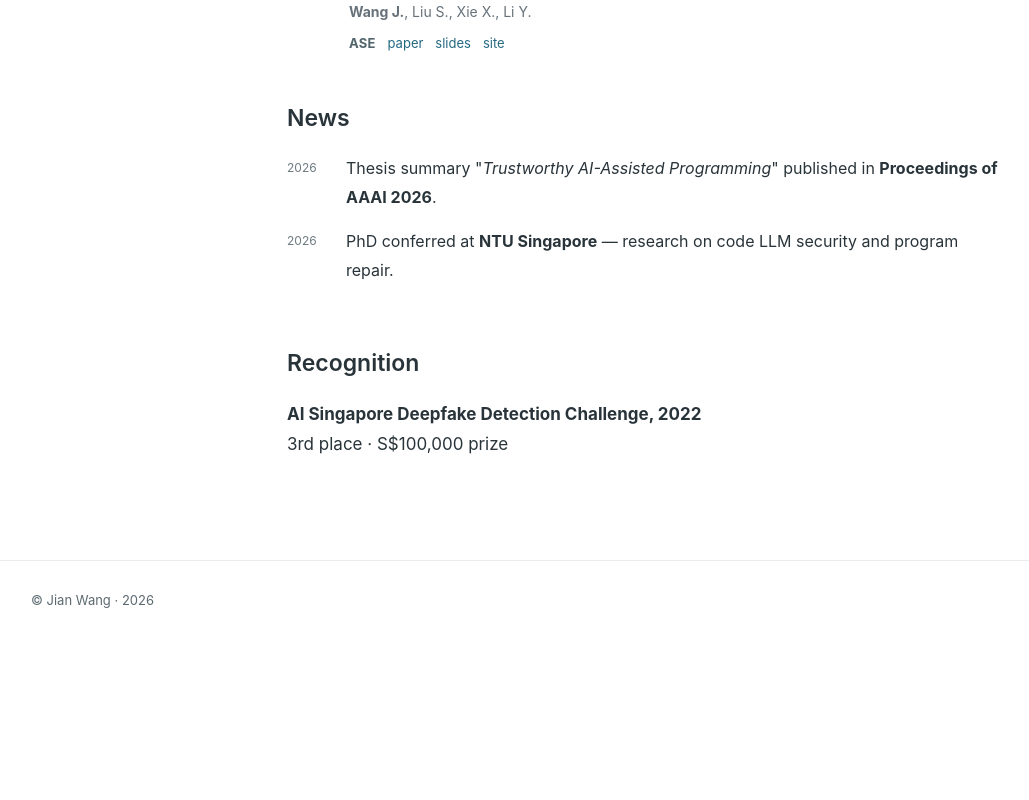
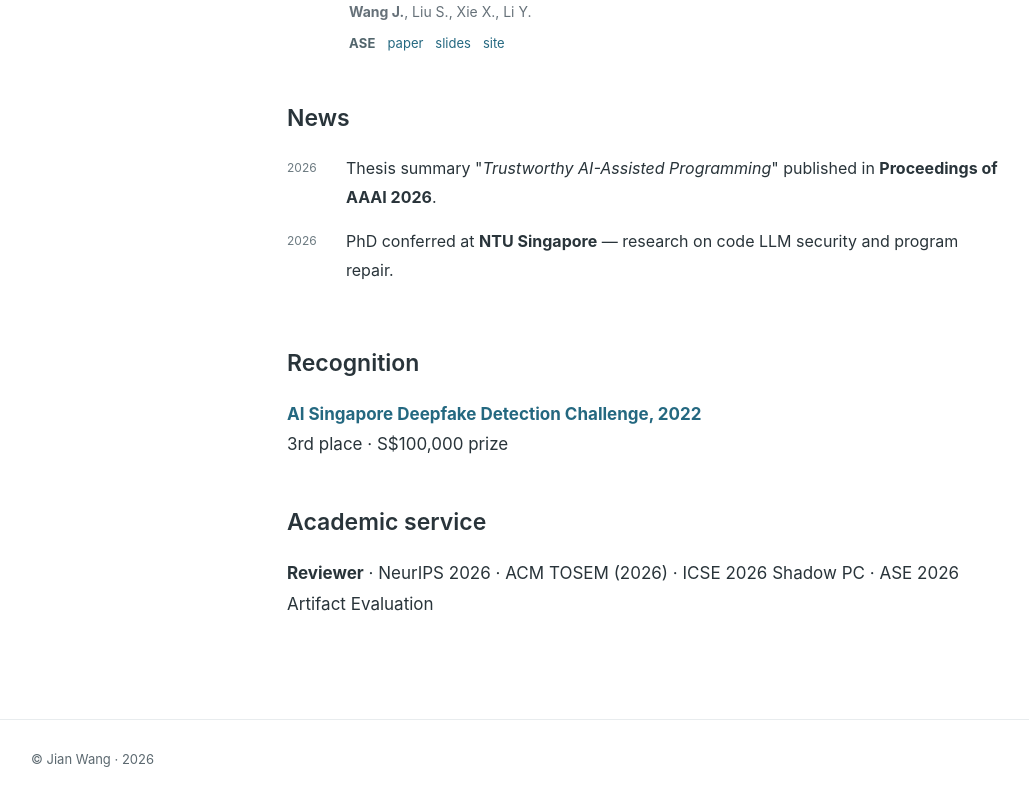
Before and after one commit to jianwang-ntu/jianwang-ntu.github.io, a React (Vite) app: page /home in a window 1280 px wide. Shown: the part 1910-2710 px from the top of the page, without its empty margins (97-1126 px from the left). Before the commit the page ends 2550 px from the top, so only its background shows below. Built offline with nearby package versions, Linux system fonts and the light colour scheme.

Commit message:
Add homepage recognition link and reviewer service (#120)
Link the recognition to the supplied Straits Times report, preserve the S$100,000 prize wording, and add compact 2026 academic service details.

```diff
--- a/src/pages/Home.jsx
+++ b/src/pages/Home.jsx
@@ -81,7 +81,16 @@ function AcademicPagesHome() {
         </section>
         <section className="home-section" aria-labelledby="award-title">
           <h2 id="award-title">Recognition</h2>
-          <p><strong>AI Singapore Deepfake Detection Challenge, 2022</strong><br />3rd place · S$100,000 prize</p>
+          <p>
+            <a href="https://www.straitstimes.com/tech/tech-news/singaporean-wins-100k-prize-in-challenge-to-build-ai-models-that-detect-deepfakes" target="_blank" rel="noreferrer">
+              <strong>AI Singapore Deepfake Detection Challenge, 2022</strong>
+            </a>
+            <br />3rd place · S$100,000 prize
+          </p>
+        </section>
+        <section className="home-section" aria-labelledby="service-title">
+          <h2 id="service-title">Academic service</h2>
+          <p><strong>Reviewer</strong> · NeurIPS 2026 · ACM TOSEM (2026) · ICSE 2026 Shadow PC · ASE 2026 Artifact Evaluation</p>
         </section>
     </SiteFrame>
   );
```
Also changed, not shown: 1 other file (tests, documents, lock files or other folders).
